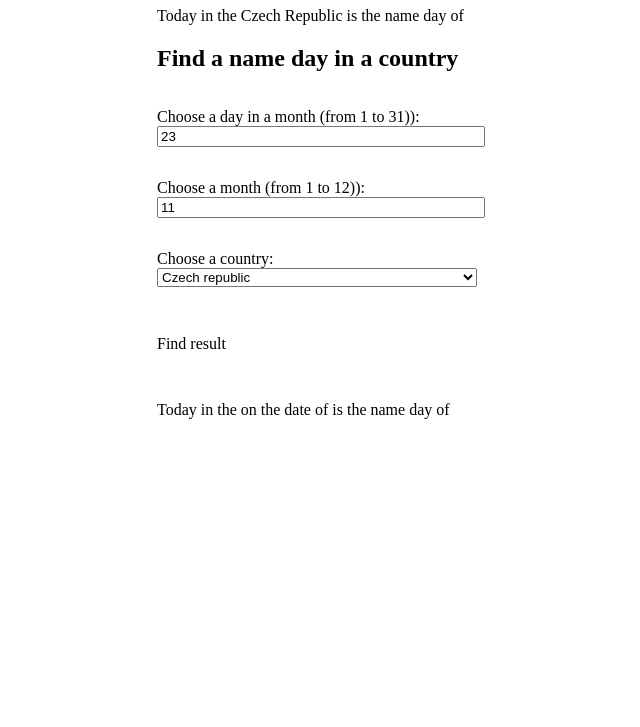
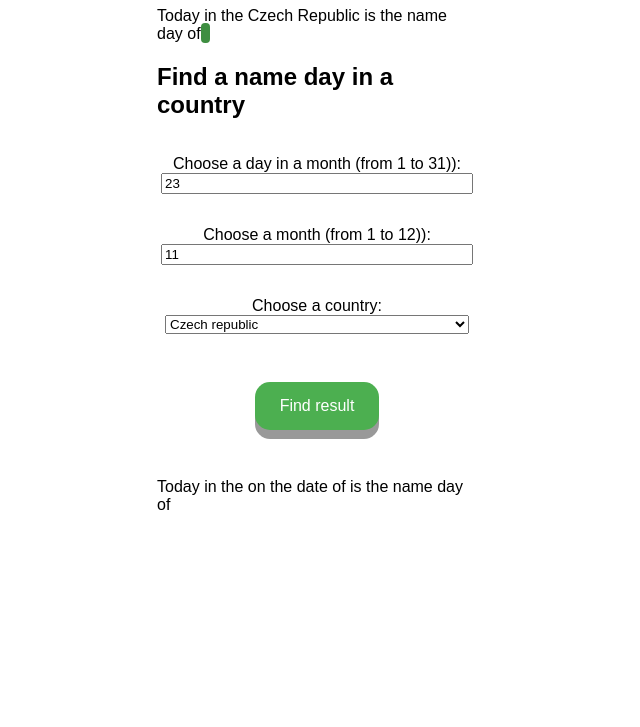
Before and after one commit to SimonB87/nameDaysApp, a plain HTML site: page nameDaysApi/index.html in a window 1280 px wide. Shown: the part 73-800 px from the top of the page, without its empty margins (323-963 px from the left). Drawn offline with Linux system fonts and the light colour scheme; no server answers.

Commit message:
corrected CSS style

```diff
--- a/nameDaysApi/style.css
+++ b/nameDaysApi/style.css
@@ -1,3 +1,12 @@
+:root {
+  --main-color: #4caf50;
+  --secondary-color: #3e8e41;
+}
+
+body {
+  font-family: Arial, Helvetica, sans-serif;
+}
+
 main {
   max-width: 20rem;
   margin: 0 auto;
@@ -9,5 +18,45 @@ main {
 
 .section input,
 .section select {
-  width: 100%;
+  width: 95%;
 }
+
+.highlight.hasData {
+  background-color: var(--secondary-color);
+  color: #fff;
+  padding: 0.1rem 0.3rem;
+  border-radius: 0.25rem;
+}
+
+.buttonStyle {
+  display: inline-block;
+  padding: 15px 25px;
+  font-size: 1rem;
+  cursor: pointer;
+  text-align: center;
+  text-decoration: none;
+  outline: none;
+  color: #fff;
+  background-color: var(--main-color);
+  border: none;
+  border-radius: 15px;
+  box-shadow: 0 9px #999;
+}
+
+.buttonStyle:hover {
+  background-color: var(--secondary-color);
+}
+
+.buttonStyle:active {
+  background-color: var(--secondary-color);
+  box-shadow: 0 5px #666;
+  transform: translateY(4px);
+}
+
+.pointer {
+  cursor: pointer;
+}
+
+.alignCenter {
+  text-align: center;
+}
```
